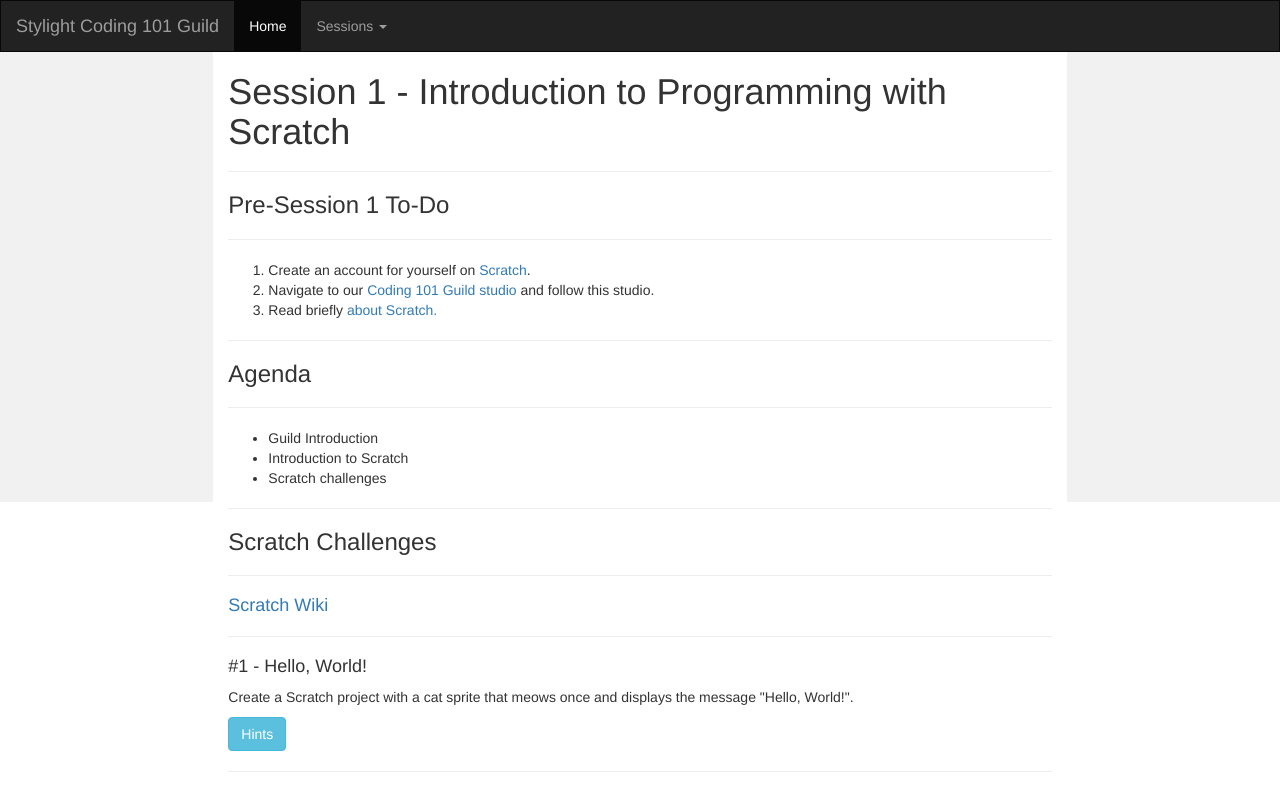
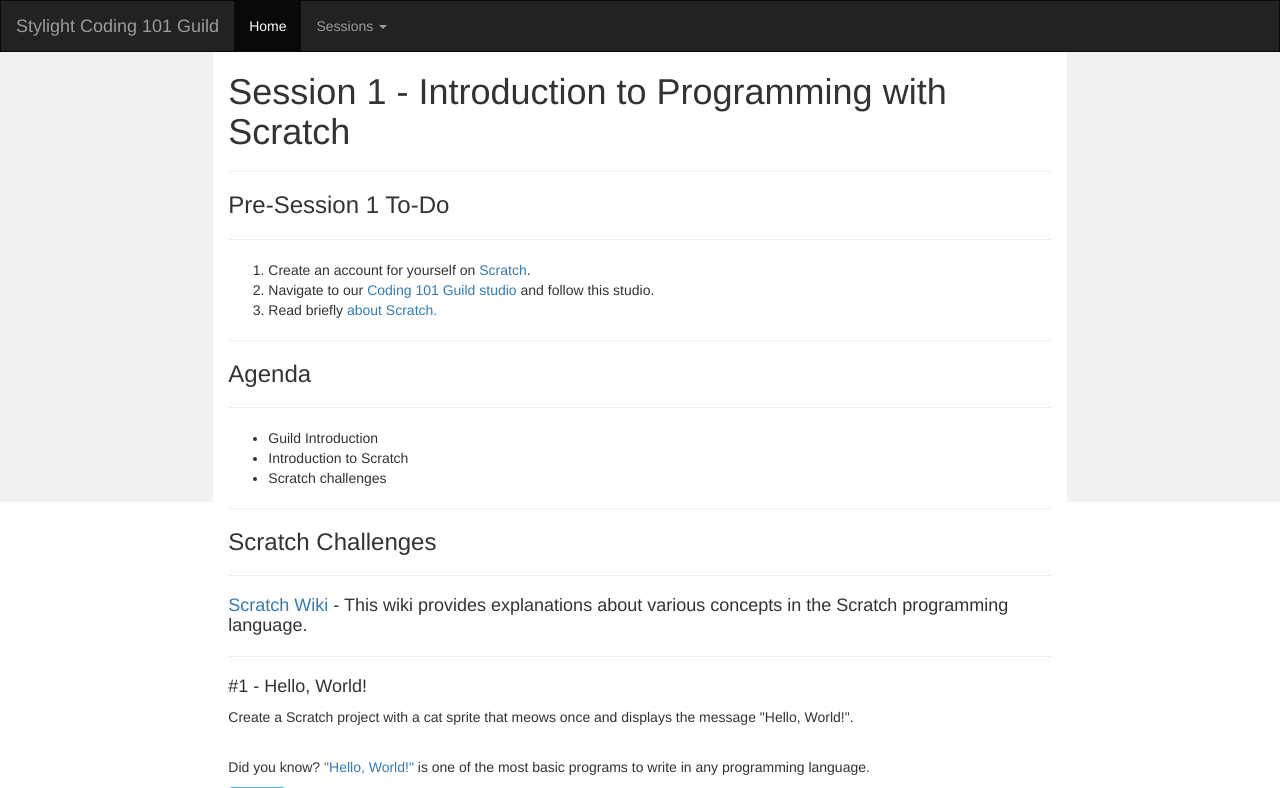
Before and after one commit to stylight/coding101guild, a Flask app: page /sessions/1 in a window 1280 px wide. Shown: the top 788 px of the page. Run offline with Flask 2, Linux system fonts and the light colour scheme; some libraries are stand-ins or nearby versions.

Commit message:
more challenges

```diff
--- a/templates/sessions/session_1.html
+++ b/templates/sessions/session_1.html
@@ -23,10 +23,12 @@
     <hr>
     <h3>Scratch Challenges</h3>
     <hr>
-    <h4><a target="_blank" href="https://wiki.scratch.mit.edu/wiki/Scratch_Wiki_Home">Scratch Wiki</a></h4>
+    <h4><a target="_blank" href="https://wiki.scratch.mit.edu/wiki/Scratch_Wiki_Home">Scratch Wiki</a> - This wiki provides explanations about various concepts in the Scratch programming language.</h4>
     <hr>
     <h4>#1 - Hello, World!</h4>
     <p>Create a Scratch project with a cat sprite that meows once and displays the message "Hello, World!".</p>
+    <br>
+    <p>Did you know? <a href="https://en.wikipedia.org/wiki/%22Hello,_World!%22_program">"Hello, World!"</a> is one of the most basic programs to write in any programming language.</p>
     <button type="button" class="btn btn-info" data-toggle="collapse" data-target="#challenge1">Hints</button>
     <div id="challenge1" class="collapse">
       <br>
@@ -38,6 +40,8 @@
     <hr>
     <h4>#2 - Personalized Greeting </h4>
     <p>Create a Scratch project with a cat sprite that asks the user for their name and have the cat then say "Hello, [name here]!" after the user has submitted their name in the prompt.</p>
+    <br>
+    <p>This challenge introduces you to the concept of variables and assigning variables values. Variables are storage locations for data in a program. Consider creating the variable <i>name</i> and assigning it the value the user gives in the prompt.</p>
     <button type="button" class="btn btn-info" data-toggle="collapse" data-target="#challenge2">Hints</button>
     <div id="challenge2" class="collapse">
       <br>
@@ -52,6 +56,12 @@
     <hr>
     <h4>#3 - Conditional Greeting </h4>
     <p>Modify the Personalized Greeting so that the cat will only greet you if your name is entered; otherwise, the cat should refuse to greet the user.</p>
+    <br>
+    <p>This challenge introduces you to the concept of <i>if-else</i> conditions.  The <i>if</i> statement checks first whether one condition is true then does something, else if this condition is not true, we do something else.</p>
+    <br>
+    <img src="/static/images/challenge3/if_else_statement.jpg"/>
+    <br>
+    <br>
     <button type="button" class="btn btn-info" data-toggle="collapse" data-target="#challenge3">Hints</button>
     <div id="challenge3" class="collapse">
       <br>
@@ -60,7 +70,26 @@
     <hr>
     <center><iframe allowtransparency="true" width="485" height="402" src="//scratch.mit.edu/projects/embed/116092785/?autostart=false" frameborder="0" allowfullscreen></iframe></center>
     <hr>
-    <h4>#4 - Glide Around Screen </h4>
+    <h4>#4 - Bouncing Basketball</h4>
+    <p>Select the basketball sprite to use for this program and delete the cat sprite. Have the basketball move forever and if the ball is at the edge, then have it bounce off the edge.</p>
+    <br>
+    <p>This challenge introduces the concept of an <a href="https://en.wikipedia.org/wiki/Infinite_loop">infinite loop</a>. Consider this as an infinite loop:</p>
+    <br>
+    <img src="/static/images/basketball/infinite_loop.png"/>
+    <br>
+    <br>
+    <button type="button" class="btn btn-info" data-toggle="collapse" data-target="#basketball">Hints</button>
+    <div id="basketball" class="collapse">
+      <br>
+      <img src="/static/images/basketball/hint1.png"/>
+      <img src="/static/images/basketball/hint2.png"/>
+      <img src="/static/images/basketball/hint3.png"/>
+      <img src="/static/images/basketball/hint4.png"/>
+    </div>
+    <hr>
+    <center><iframe allowtransparency="true" width="485" height="402" src="//scratch.mit.edu/projects/embed/116181435/?autostart=false" frameborder="0" allowfullscreen></iframe></center>
+    <hr>
+    <h4>#5 - Glide Around Screen </h4>
     <p>Make the cat glide around the edge of the screen.</p>
     <button type="button" class="btn btn-info" data-toggle="collapse" data-target="#challenge4">Hints</button>
     <div id="challenge4" class="collapse">
@@ -74,7 +103,7 @@
     <hr>
     <center><iframe allowtransparency="true" width="485" height="402" src="//scratch.mit.edu/projects/embed/116091485/?autostart=false" frameborder="0" allowfullscreen></iframe></center>
     <hr>
-    <h4>#5 - Walking Cat </h4>
+    <h4>#6 - Walking Cat </h4>
     <p>Add your own backdrop to the stage and have the cat walk forever back and forth at the bottom of the stage.</p>
     <button type="button" class="btn btn-info" data-toggle="collapse" data-target="#challenge5">Hints</button>
     <div id="challenge5" class="collapse">
```
Also changed, not shown: static/images/basketball/hint1.png (added), static/images/basketball/hint2.png (added), static/images/basketball/hint3.png (added), static/images/basketball/hint4.png (added), static/images/basketball/infinite_loop.png (added), static/images/challenge3/if_else_statement.jpg (added).
